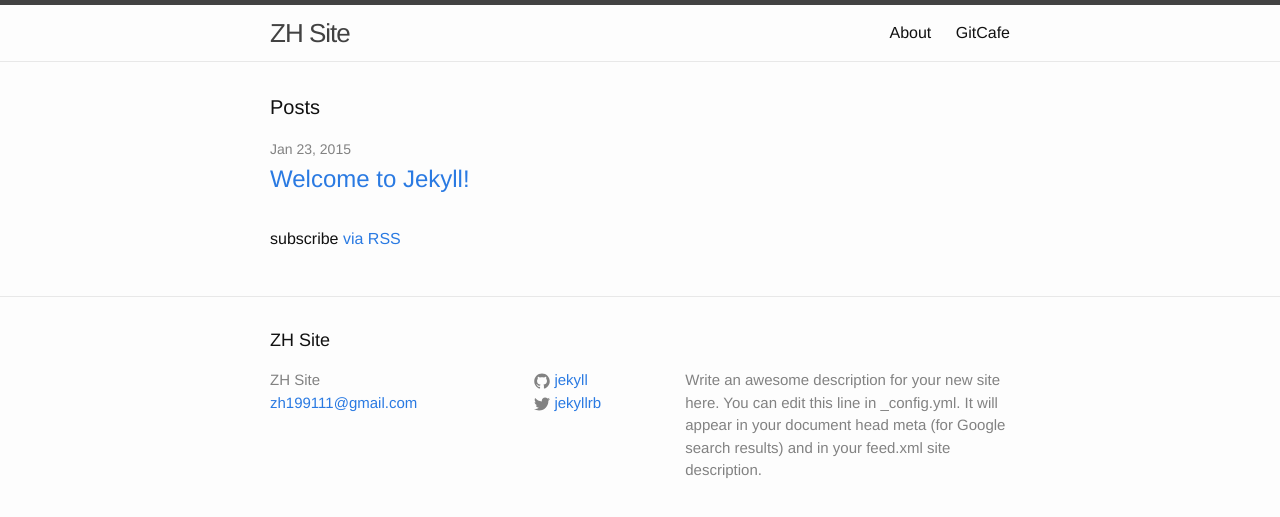
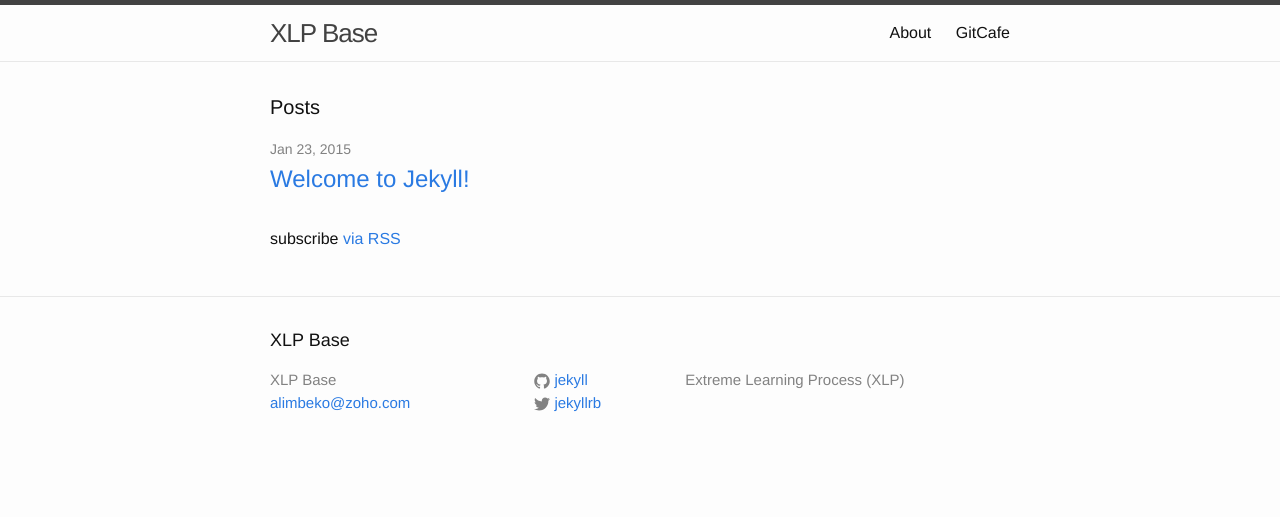
Before and after one commit to alimbeko2/alimbeko2.github.io, a Jekyll site: the page built from index.html, in a window 1280 px wide. Shown: the top 517 px of the page. Built offline with Jekyll 4.4.1, drawn with Linux system fonts in a browser that asks for light colours.

Commit message:
Update _config.yml

```diff
--- a/_config.yml
+++ b/_config.yml
@@ -1,10 +1,8 @@
 # Site settings
-title: ZH Site
-email: zh199111@gmail.com
+title: XLP Base
+email: alimbeko@zoho.com
 description: > # this means to ignore newlines until "baseurl:"
-  Write an awesome description for your new site here. You can edit this
-  line in _config.yml. It will appear in your document head meta (for
-  Google search results) and in your feed.xml site description.
+  Extreme Learning Process (XLP)
 baseurl: "" # the subpath of your site, e.g. /blog/
 url: "http://yourdomain.com" # the base hostname & protocol for your site
 twitter_username: jekyllrb
```
